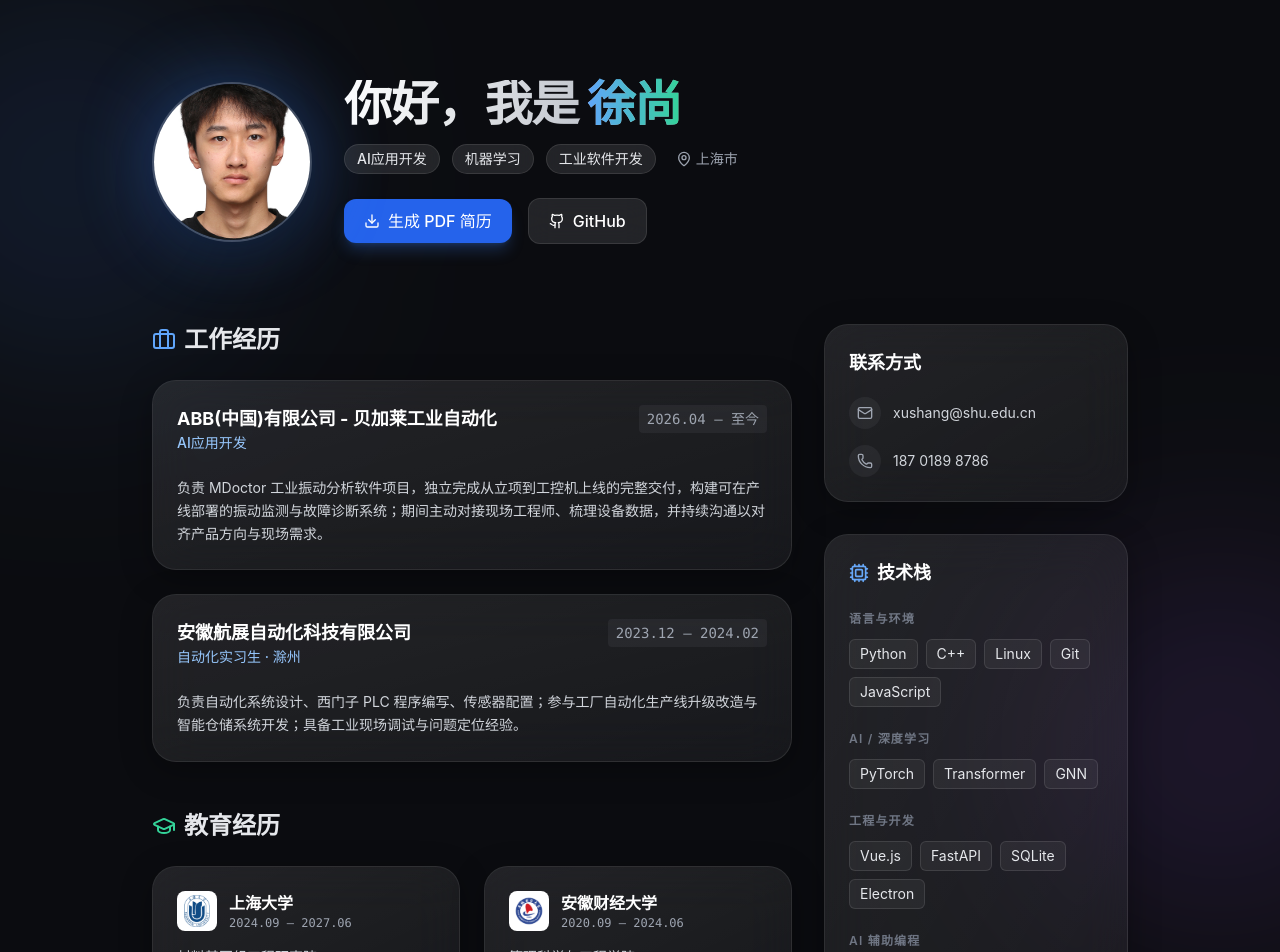
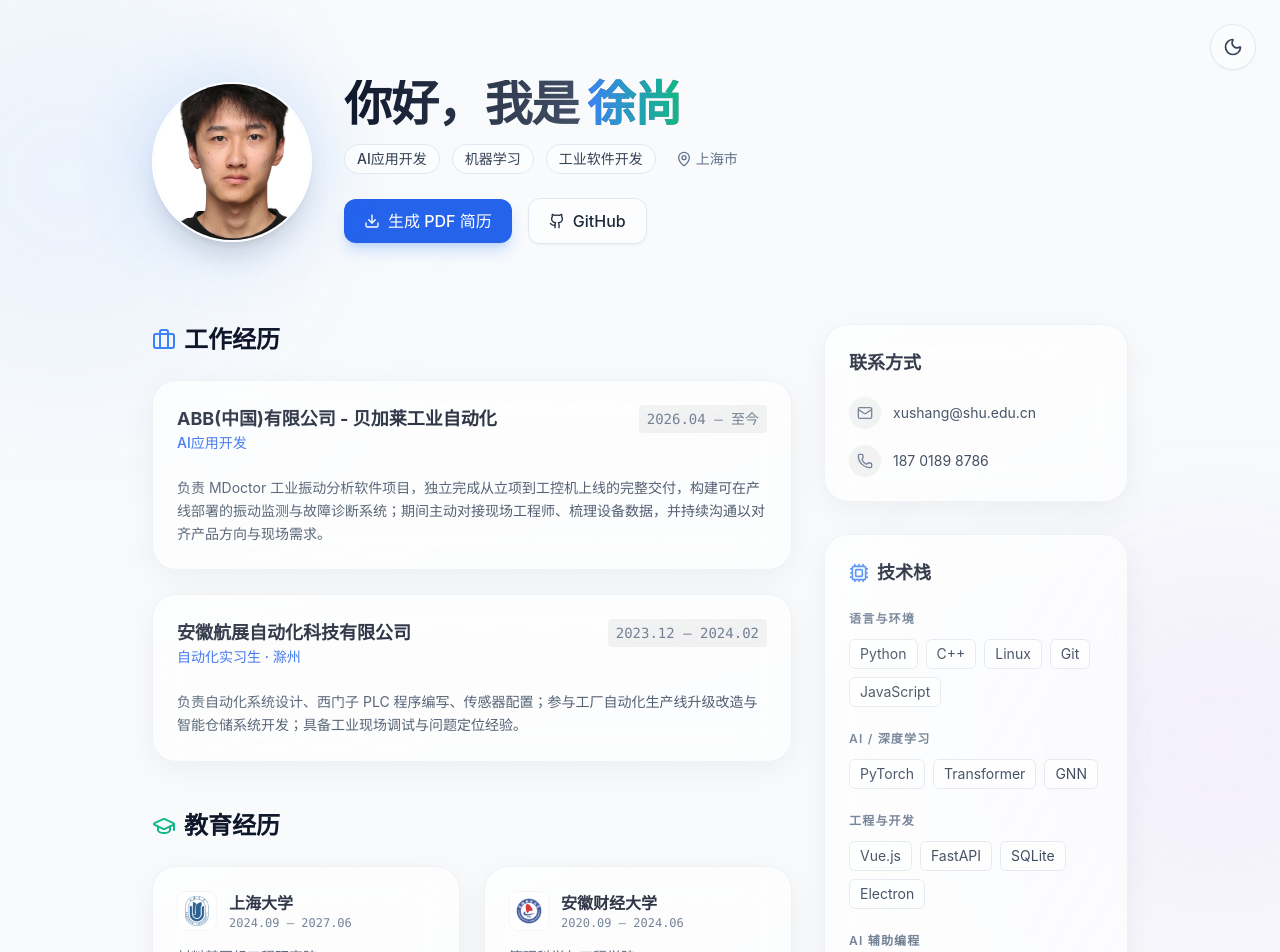
Before and after one commit to RyoSXu/RyoSXu.github.io, a Vue app: page / in a window 1280 px wide. Shown: the top 952 px of the page. Built offline with nearby package versions, Linux system fonts and the light colour scheme.

Commit message:
feat(theme): 支持明暗双色模式切换

```diff
--- a/src/App.vue
+++ b/src/App.vue
@@ -1,35 +1,45 @@
 <script setup lang="ts">
+import { useDark, useToggle } from '@vueuse/core'
 import { resumeData } from './data/resume'
 import GlassCard from './components/GlassCard.vue'
 import MasonryLayout from './components/MasonryLayout.vue'
-import { Download, Mail, Phone, Github, MapPin, GraduationCap, Briefcase, Cpu, Microscope, Code2, Activity, ShoppingBag } from 'lucide-vue-next'
+import { Download, Mail, Phone, Github, MapPin, GraduationCap, Briefcase, Cpu, Microscope, Code2, Activity, ShoppingBag, Sun, Moon } from 'lucide-vue-next'
+
+const isDark = useDark()
+const toggleDark = useToggle(isDark)
 </script>
 
 <template>
-  <div class="min-h-screen relative overflow-hidden pb-32">
+  <div class="min-h-screen relative overflow-hidden pb-32 transition-colors duration-500">
+    <!-- Theme Toggle -->
+    <button @click="toggleDark()" class="no-print fixed top-6 right-6 p-3 rounded-full bg-white/40 dark:bg-white/10 backdrop-blur-md border border-slate-200 dark:border-white/10 hover:bg-white/60 dark:hover:bg-white/20 transition-all z-50 shadow-sm dark:shadow-none">
+      <Sun v-if="isDark" class="w-5 h-5 text-yellow-300" />
+      <Moon v-else class="w-5 h-5 text-slate-700" />
+    </button>
+
     <!-- Background Animated Blobs -->
-    <div class="blob bg-blue-500/40 w-96 h-96 top-0 left-[-10%] mix-blend-screen"></div>
-    <div class="blob bg-purple-500/40 w-96 h-96 top-[20%] right-[-10%] mix-blend-screen animation-delay-2000"></div>
-    <div class="blob bg-emerald-500/30 w-80 h-80 bottom-[10%] left-[20%] mix-blend-screen animation-delay-4000"></div>
+    <div class="blob bg-blue-400/30 dark:bg-blue-500/40 w-96 h-96 top-0 left-[-10%] mix-blend-multiply dark:mix-blend-screen"></div>
+    <div class="blob bg-purple-400/30 dark:bg-purple-500/40 w-96 h-96 top-[20%] right-[-10%] mix-blend-multiply dark:mix-blend-screen animation-delay-2000"></div>
+    <div class="blob bg-emerald-400/30 dark:bg-emerald-500/30 w-80 h-80 bottom-[10%] left-[20%] mix-blend-multiply dark:mix-blend-screen animation-delay-4000"></div>
 
     <div class="max-w-5xl mx-auto px-4 sm:px-6 pt-20">
 
       <!-- Header / Hero Section -->
       <header class="flex flex-col md:flex-row items-center gap-8 mb-20 relative z-10 print-break-before">
         <div class="shrink-0 relative">
-          <div class="absolute inset-0 bg-blue-500 rounded-full blur-2xl opacity-40"></div>
-          <img :src="resumeData.avatar" alt="Avatar" class="w-40 h-40 rounded-full object-cover border-2 border-white/20 relative z-10 shadow-2xl" />
+          <div class="absolute inset-0 bg-blue-500 rounded-full blur-2xl opacity-20 dark:opacity-40"></div>
+          <img :src="resumeData.avatar" alt="Avatar" class="w-40 h-40 rounded-full object-cover border-2 border-white dark:border-white/20 relative z-10 shadow-xl dark:shadow-2xl" />
         </div>
         <div class="text-center md:text-left">
-          <h1 class="text-5xl font-extrabold tracking-tight mb-4 text-transparent bg-clip-text bg-gradient-to-r from-white to-gray-400">
-            你好，我是 <span class="bg-clip-text text-transparent bg-gradient-to-r from-blue-400 to-emerald-400">{{ resumeData.name }}</span>
+          <h1 class="text-5xl font-extrabold tracking-tight mb-4 text-transparent bg-clip-text bg-gradient-to-r from-slate-900 to-slate-500 dark:from-white dark:to-gray-400">
+            你好，我是 <span class="bg-clip-text text-transparent bg-gradient-to-r from-blue-500 to-emerald-500 dark:from-blue-400 dark:to-emerald-400">{{ resumeData.name }}</span>
           </h1>
 
           <div class="flex flex-wrap items-center justify-center md:justify-start gap-3 mb-6">
-            <span v-for="kw in resumeData.keywords" :key="kw" class="px-3 py-1 bg-white/10 backdrop-blur-md rounded-full text-sm font-medium border border-white/10">
+            <span v-for="kw in resumeData.keywords" :key="kw" class="px-3 py-1 bg-white/60 dark:bg-white/10 backdrop-blur-md rounded-full text-sm font-medium border border-slate-200 dark:border-white/10 text-slate-700 dark:text-gray-200">
               {{ kw }}
             </span>
-            <span class="flex items-center gap-1 text-gray-400 text-sm ml-2">
+            <span class="flex items-center gap-1 text-slate-500 dark:text-gray-400 text-sm ml-2">
               <MapPin class="w-4 h-4" /> {{ resumeData.location }}
             </span>
           </div>
@@ -38,7 +48,7 @@ import { Download, Mail, Phone, Github, MapPin, GraduationCap, Briefcase, Cpu, M
             <button onclick="window.print()" class="no-print px-5 py-2.5 bg-blue-600 hover:bg-blue-500 text-white rounded-xl font-medium transition-colors shadow-lg shadow-blue-500/25 flex items-center gap-2">
               <Download class="w-4 h-4" /> 生成 PDF 简历
             </button>
-            <a :href="resumeData.contact.github" target="_blank" class="no-print px-5 py-2.5 bg-white/10 hover:bg-white/20 backdrop-blur-md border border-white/10 text-white rounded-xl font-medium transition-colors flex items-center gap-2">
+            <a :href="resumeData.contact.github" target="_blank" class="no-print px-5 py-2.5 bg-white/60 dark:bg-white/10 hover:bg-white/80 dark:hover:bg-white/20 backdrop-blur-md border border-slate-200 dark:border-white/10 text-slate-800 dark:text-white rounded-xl font-medium transition-colors flex items-center gap-2 shadow-sm dark:shadow-none">
               <Github class="w-4 h-4" /> GitHub
             </a>
           </div>
@@ -52,19 +62,19 @@ import { Download, Mail, Phone, Github, MapPin, GraduationCap, Briefcase, Cpu, M
 
           <!-- Experience -->
           <section>
-            <h2 class="text-2xl font-bold mb-6 flex items-center gap-2">
-              <Briefcase class="w-6 h-6 text-blue-400" /> 工作经历
+            <h2 class="text-2xl font-bold mb-6 flex items-center gap-2 text-slate-900 dark:text-white">
+              <Briefcase class="w-6 h-6 text-blue-500 dark:text-blue-400" /> 工作经历
             </h2>
             <div class="space-y-6">
               <GlassCard v-for="exp in resumeData.experience" :key="exp.company">
                 <div class="flex justify-between items-start mb-2 flex-wrap gap-2">
                   <div>
-                    <h3 class="text-lg font-bold text-white">{{ exp.company }}</h3>
-                    <p class="text-blue-300 font-medium text-sm">{{ exp.role }} <span v-if="exp.location">· {{ exp.location }}</span></p>
+                    <h3 class="text-lg font-bold text-slate-900 dark:text-white">{{ exp.company }}</h3>
+                    <p class="text-blue-600 dark:text-blue-300 font-medium text-sm">{{ exp.role }} <span v-if="exp.location">· {{ exp.location }}</span></p>
                   </div>
-                  <span class="text-gray-400 text-sm font-mono bg-white/5 px-2 py-1 rounded">{{ exp.period }}</span>
+                  <span class="text-slate-500 dark:text-gray-400 text-sm font-mono bg-black/5 dark:bg-white/5 px-2 py-1 rounded">{{ exp.period }}</span>
                 </div>
-                <p class="text-gray-300 text-sm leading-relaxed mt-4">
+                <p class="text-slate-600 dark:text-gray-300 text-sm leading-relaxed mt-4">
                   {{ exp.description }}
                 </p>
               </GlassCard>
@@ -73,23 +83,23 @@ import { Download, Mail, Phone, Github, MapPin, GraduationCap, Briefcase, Cpu, M
 
           <!-- Education -->
           <section class="print-break-before">
-            <h2 class="text-2xl font-bold mb-6 flex items-center gap-2">
-              <GraduationCap class="w-6 h-6 text-emerald-400" /> 教育经历
+            <h2 class="text-2xl font-bold mb-6 flex items-center gap-2 text-slate-900 dark:text-white">
+              <GraduationCap class="w-6 h-6 text-emerald-500 dark:text-emerald-400" /> 教育经历
             </h2>
             <div class="grid grid-cols-1 sm:grid-cols-2 gap-6">
               <GlassCard v-for="edu in resumeData.education" :key="edu.school">
                 <div class="flex items-center gap-3 mb-4">
-                  <div class="w-10 h-10 bg-white rounded-lg p-1 flex items-center justify-center">
+                  <div class="w-10 h-10 bg-white rounded-lg p-1 flex items-center justify-center border border-slate-100 dark:border-transparent">
                     <img :src="edu.logo" :alt="edu.school" class="max-w-full max-h-full object-contain" />
                   </div>
                   <div>
-                    <h3 class="font-bold text-white">{{ edu.school }}</h3>
-                    <p class="text-gray-400 text-xs font-mono">{{ edu.period }}</p>
+                    <h3 class="font-bold text-slate-900 dark:text-white">{{ edu.school }}</h3>
+                    <p class="text-slate-500 dark:text-gray-400 text-xs font-mono">{{ edu.period }}</p>
                   </div>
                 </div>
-                <div class="text-sm text-gray-300">
+                <div class="text-sm text-slate-600 dark:text-gray-300">
                   <p>{{ edu.college }}</p>
-                  <p class="text-emerald-300 font-medium mt-1">{{ edu.major }} · {{ edu.degree }}</p>
+                  <p class="text-emerald-600 dark:text-emerald-300 font-medium mt-1">{{ edu.major }} · {{ edu.degree }}</p>
                 </div>
               </GlassCard>
             </div>
@@ -97,31 +107,31 @@ import { Download, Mail, Phone, Github, MapPin, GraduationCap, Briefcase, Cpu, M
 
           <!-- Research -->
           <section class="print-break-before">
-            <h2 class="text-2xl font-bold mb-6 flex items-center gap-2">
-              <Microscope class="w-6 h-6 text-purple-400" /> 学术研究
+            <h2 class="text-2xl font-bold mb-6 flex items-center gap-2 text-slate-900 dark:text-white">
+              <Microscope class="w-6 h-6 text-purple-500 dark:text-purple-400" /> 学术研究
             </h2>
             <div class="space-y-6">
               <GlassCard v-for="res in resumeData.research" :key="res.title">
                 <div class="flex items-center gap-3 mb-4">
-                  <span class="bg-purple-500/20 text-purple-300 border border-purple-500/30 text-xs font-bold px-2.5 py-1 rounded-full">{{ res.status }}</span>
+                  <span class="bg-purple-100 dark:bg-purple-500/20 text-purple-700 dark:text-purple-300 border border-purple-200 dark:border-purple-500/30 text-xs font-bold px-2.5 py-1 rounded-full">{{ res.status }}</span>
                 </div>
-                <h3 class="text-xl font-bold text-white mb-3">{{ res.title }}</h3>
-                <p class="text-gray-300 text-sm leading-relaxed mb-4">{{ res.description }}</p>
+                <h3 class="text-xl font-bold text-slate-900 dark:text-white mb-3">{{ res.title }}</h3>
+                <p class="text-slate-600 dark:text-gray-300 text-sm leading-relaxed mb-4">{{ res.description }}</p>
 
                 <ul class="space-y-2 mb-6" v-if="res.highlights.length">
-                  <li v-for="(highlight, i) in res.highlights" :key="i" class="flex items-start gap-2 text-sm text-gray-300">
-                    <div class="w-1.5 h-1.5 rounded-full bg-purple-400 mt-1.5 shrink-0"></div>
+                  <li v-for="(highlight, i) in res.highlights" :key="i" class="flex items-start gap-2 text-sm text-slate-600 dark:text-gray-300">
+                    <div class="w-1.5 h-1.5 rounded-full bg-purple-500 dark:bg-purple-400 mt-1.5 shrink-0"></div>
                     <span>{{ highlight }}</span>
                   </li>
                 </ul>
 
                 <div class="flex flex-wrap gap-2 mb-6">
-                  <span v-for="tag in res.tags" :key="tag" class="px-2.5 py-1 bg-white/5 border border-white/10 rounded-md text-xs text-gray-300">
+                  <span v-for="tag in res.tags" :key="tag" class="px-2.5 py-1 bg-black/5 dark:bg-white/5 border border-slate-200 dark:border-white/10 rounded-md text-xs text-slate-600 dark:text-gray-300">
                     {{ tag }}
                   </span>
                 </div>
 
-                <a v-if="res.githubUrl" :href="res.githubUrl" target="_blank" class="no-print inline-flex items-center gap-1.5 text-purple-400 hover:text-purple-300 text-sm font-medium transition-colors">
+                <a v-if="res.githubUrl" :href="res.githubUrl" target="_blank" class="no-print inline-flex items-center gap-1.5 text-purple-600 dark:text-purple-400 hover:text-purple-500 dark:hover:text-purple-300 text-sm font-medium transition-colors">
                   <Github class="w-4 h-4" /> 查看源代码
                 </a>
               </GlassCard>
@@ -130,26 +140,26 @@ import { Download, Mail, Phone, Github, MapPin, GraduationCap, Briefcase, Cpu, M
 
           <!-- Projects (Masonry) -->
           <section class="print-break-before">
-            <h2 class="text-2xl font-bold mb-6 flex items-center gap-2">
-              <Code2 class="w-6 h-6 text-amber-400" /> 软件开发
+            <h2 class="text-2xl font-bold mb-6 flex items-center gap-2 text-slate-900 dark:text-white">
+              <Code2 class="w-6 h-6 text-amber-500 dark:text-amber-400" /> 软件开发
             </h2>
             <MasonryLayout :items="resumeData.projects">
               <template #default="{ item }">
                 <GlassCard>
-                  <div class="w-12 h-12 bg-white/5 rounded-xl border border-white/10 flex items-center justify-center mb-5" v-if="item.icon || !item.image">
-                    <Activity v-if="item.icon === 'activity'" class="w-6 h-6 text-amber-400" />
-                    <ShoppingBag v-else-if="item.icon === 'shopping-bag'" class="w-6 h-6 text-amber-400" />
-                    <Code2 v-else class="w-6 h-6 text-amber-400" />
+                  <div class="w-12 h-12 bg-black/5 dark:bg-white/5 rounded-xl border border-slate-200 dark:border-white/10 flex items-center justify-center mb-5" v-if="item.icon || !item.image">
+                    <Activity v-if="item.icon === 'activity'" class="w-6 h-6 text-amber-500 dark:text-amber-400" />
+                    <ShoppingBag v-else-if="item.icon === 'shopping-bag'" class="w-6 h-6 text-amber-500 dark:text-amber-400" />
+                    <Code2 v-else class="w-6 h-6 text-amber-500 dark:text-amber-400" />
                   </div>
-                  <div v-if="item.image" class="mb-5 rounded-xl overflow-hidden border border-white/10">
-                    <img :src="item.image" :alt="item.title" class="w-full h-32 object-cover opacity-80 hover:opacity-100 transition-opacity" />
+                  <div v-if="item.image" class="mb-5 rounded-xl overflow-hidden border border-slate-200 dark:border-white/10">
+                    <img :src="item.image" :alt="item.title" class="w-full h-32 object-cover opacity-90 dark:opacity-80 hover:opacity-100 transition-opacity" />
                   </div>
 
-                  <h3 class="text-lg font-bold text-white mb-3">{{ item.title }}</h3>
-                  <p class="text-gray-300 text-sm leading-relaxed mb-5">{{ item.description }}</p>
+                  <h3 class="text-lg font-bold text-slate-900 dark:text-white mb-3">{{ item.title }}</h3>
+                  <p class="text-slate-600 dark:text-gray-300 text-sm leading-relaxed mb-5">{{ item.description }}</p>
 
                   <div class="flex flex-wrap gap-2 mt-auto">
-                    <span v-for="tag in item.tags" :key="tag" class="px-2 py-1 bg-amber-500/10 text-amber-300/90 rounded text-xs">
+                    <span v-for="tag in item.tags" :key="tag" class="px-2 py-1 bg-amber-100 dark:bg-amber-500/10 text-amber-700 dark:text-amber-300/90 rounded text-xs">
                       {{ tag }}
                     </span>
                   </div>
@@ -166,21 +176,21 @@ import { Download, Mail, Phone, Github, MapPin, GraduationCap, Briefcase, Cpu, M
           <!-- Contact -->
           <section>
             <GlassCard>
-              <h2 class="text-lg font-bold mb-5 flex items-center gap-2 text-white">
+              <h2 class="text-lg font-bold mb-5 flex items-center gap-2 text-slate-900 dark:text-white">
                 联系方式
               </h2>
               <ul class="space-y-4 text-sm">
                 <li class="flex items-center gap-3">
-                  <div class="w-8 h-8 rounded-full bg-white/5 flex items-center justify-center shrink-0">
-                    <Mail class="w-4 h-4 text-gray-400" />
+                  <div class="w-8 h-8 rounded-full bg-black/5 dark:bg-white/5 flex items-center justify-center shrink-0">
+                    <Mail class="w-4 h-4 text-slate-500 dark:text-gray-400" />
                   </div>
-                  <a :href="'mailto:' + resumeData.contact.email" class="text-gray-300 hover:text-white transition-colors">{{ resumeData.contact.email }}</a>
+                  <a :href="'mailto:' + resumeData.contact.email" class="text-slate-700 dark:text-gray-300 hover:text-blue-600 dark:hover:text-white transition-colors">{{ resumeData.contact.email }}</a>
                 </li>
                 <li class="flex items-center gap-3">
-                  <div class="w-8 h-8 rounded-full bg-white/5 flex items-center justify-center shrink-0">
-                    <Phone class="w-4 h-4 text-gray-400" />
+                  <div class="w-8 h-8 rounded-full bg-black/5 dark:bg-white/5 flex items-center justify-center shrink-0">
+                    <Phone class="w-4 h-4 text-slate-500 dark:text-gray-400" />
                   </div>
-                  <span class="text-gray-300">{{ resumeData.contact.phone }}</span>
+                  <span class="text-slate-700 dark:text-gray-300">{{ resumeData.contact.phone }}</span>
                 </li>
               </ul>
             </GlassCard>
@@ -189,15 +199,15 @@ import { Download, Mail, Phone, Github, MapPin, GraduationCap, Briefcase, Cpu, M
           <!-- Skills -->
           <section>
             <GlassCard>
-              <h2 class="text-lg font-bold mb-6 flex items-center gap-2 text-white">
-                <Cpu class="w-5 h-5 text-blue-400" /> 技术栈
+              <h2 class="text-lg font-bold mb-6 flex items-center gap-2 text-slate-900 dark:text-white">
+                <Cpu class="w-5 h-5 text-blue-500 dark:text-blue-400" /> 技术栈
               </h2>
               <div class="space-y-6">
                 <div v-for="category in resumeData.skills" :key="category.name">
-                  <p class="text-xs text-gray-500 mb-3 uppercase tracking-widest font-semibold">{{ category.name }}</p>
+                  <p class="text-xs text-slate-500 dark:text-gray-500 mb-3 uppercase tracking-widest font-semibold">{{ category.name }}</p>
                   <div class="flex flex-wrap gap-2">
                     <span v-for="skill in category.skills" :key="skill"
-                          class="px-2.5 py-1 bg-white/5 border border-white/10 text-gray-200 rounded-md text-sm">
+                          class="px-2.5 py-1 bg-white/60 dark:bg-white/5 border border-slate-200 dark:border-white/10 text-slate-700 dark:text-gray-200 rounded-md text-sm">
                       {{ skill }}
                     </span>
                   </div>
@@ -213,7 +223,6 @@ import { Download, Mail, Phone, Github, MapPin, GraduationCap, Briefcase, Cpu, M
 </template>
 
 <style>
-/* Add keyframes for blob animation */
 @keyframes pulse {
   0%, 100% {
     transform: scale(1) translate(0, 0);
--- a/src/style.css
+++ b/src/style.css
@@ -4,19 +4,22 @@
 
 @layer base {
   body {
-    @apply bg-[#0b0c10] text-gray-200 antialiased selection:bg-blue-500/30;
+    @apply bg-slate-50 text-slate-800 antialiased selection:bg-blue-500/30 transition-colors duration-500;
     font-family: 'Inter', -apple-system, BlinkMacSystemFont, "Segoe UI", Roboto, sans-serif;
+  }
+  .dark body {
+    @apply bg-[#0b0c10] text-gray-200;
   }
 }
 
 @layer components {
   .glass-panel {
-    @apply relative overflow-hidden bg-white/5 backdrop-blur-xl border border-white/10 rounded-3xl shadow-[0_8px_32px_0_rgba(0,0,0,0.3)];
+    @apply relative overflow-hidden bg-white/60 dark:bg-white/5 backdrop-blur-xl border border-slate-200/50 dark:border-white/10 rounded-3xl shadow-[0_8px_32px_0_rgba(0,0,0,0.05)] dark:shadow-[0_8px_32px_0_rgba(0,0,0,0.3)] transition-colors duration-500;
   }
 
   .glass-panel::before {
     content: '';
-    @apply absolute inset-0 bg-gradient-to-br from-white/10 to-transparent opacity-50 pointer-events-none;
+    @apply absolute inset-0 bg-gradient-to-br from-white/40 dark:from-white/10 to-transparent opacity-50 pointer-events-none;
   }
 
   /* Spotlight hover effect container */
@@ -27,6 +30,9 @@
   .spotlight-wrapper::after {
     content: '';
     @apply absolute -inset-px rounded-3xl opacity-0 transition-opacity duration-500 pointer-events-none;
+    background: radial-gradient(600px circle at var(--mouse-x) var(--mouse-y), rgba(0,0,0,0.03), transparent 40%);
+  }
+  .dark .spotlight-wrapper::after {
     background: radial-gradient(600px circle at var(--mouse-x) var(--mouse-y), rgba(255,255,255,0.1), transparent 40%);
   }
 
--- a/tailwind.config.js
+++ b/tailwind.config.js
@@ -1,5 +1,6 @@
 /** @type {import('tailwindcss').Config} */
 export default {
+  darkMode: 'class',
   content: [
     "./index.html",
     "./src/**/*.{vue,js,ts,jsx,tsx}",
```
